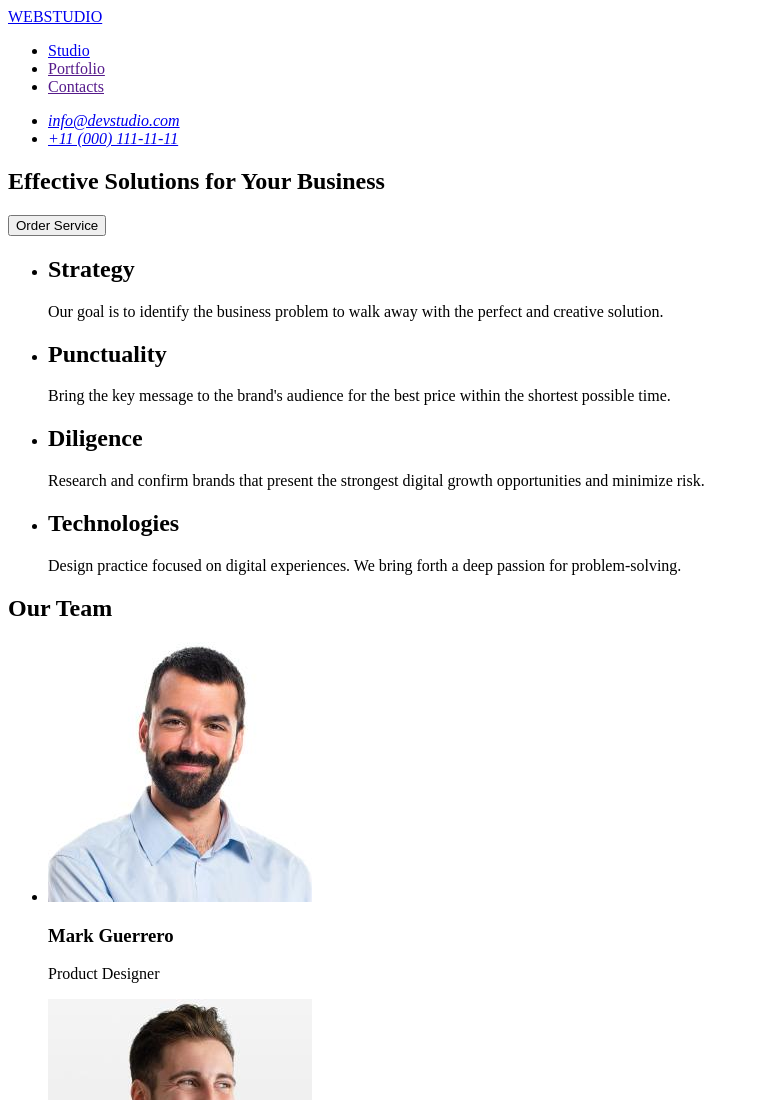
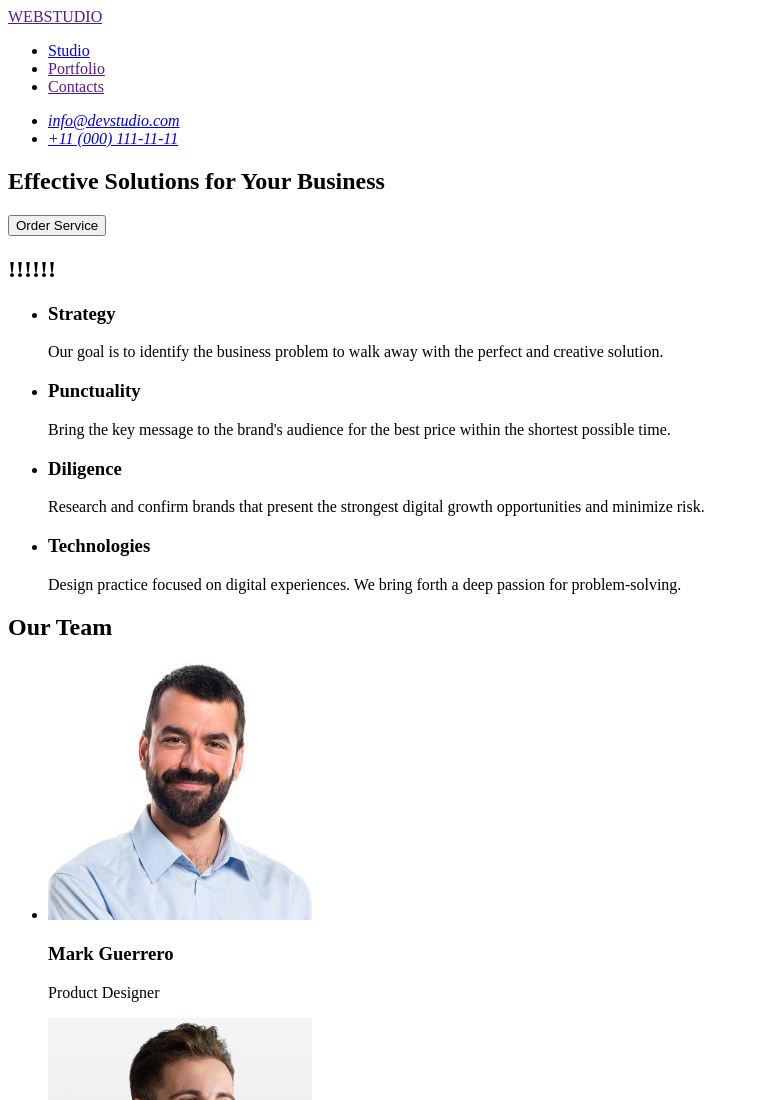
Before and after one commit to DenisTsymbaliuk/goit-markup-hw-01, a plain HTML site: page index.html in a window 1280 px wide. Shown: the top 1100 px of the page, without its empty margins (0-759 px from the left). Drawn offline with Linux system fonts and the light colour scheme.

Commit message:
Update index.html

```diff
--- a/index.html
+++ b/index.html
@@ -10,7 +10,7 @@
 <body>
     <header>
         <nav>
-            <a href="./index.html">WEBSTUDIO </a>
+            <a href="">WEBSTUDIO </a>
             <ul>
                 <li>
                     <a href="./index.html">Studio</a>
@@ -42,23 +42,24 @@
             <button type="button">Order Service</button>
         </section>
         <section>
+            <h2>!!!!!!</h2>
             <ul>
                 <li>
-                    <h2>Strategy</h2>
+                    <h3>Strategy</h3>
                     <p>
                         Our goal is to identify the business
                         problem to walk away with the perfect and creative solution.
                     </p>
                 </li>
                 <li>
-                    <h2>Punctuality</h2>
+                    <h3>Punctuality</h3>
                     <p>
                         Bring the key message to the brand's audience for the best price within the shortest possible
                         time.
                     </p>
                 </li>
                 <li>
-                    <h2>Diligence</h2>
+                    <h3>Diligence</h3>
                     <p>
                         Research and confirm brands that present the strongest digital growth opportunities and minimize
                         risk.
@@ -66,7 +67,7 @@
                     </p>
                 </li>
                 <li>
-                    <h2>Technologies</h2>
+                    <h3>Technologies</h3>
                     <p>
                         Design practice focused on digital experiences. We bring forth a deep passion for
                         problem-solving.
@@ -101,7 +102,7 @@
         </section>
     </main>
     <footer>
-        <a href="./index.html">WEBSTUDIO</a>
+        <a href="">WEBSTUDIO</a>
         <p>
             Increase the flow of customers and sales for your business with digital marketing & growth solutions.
         </p>
```
